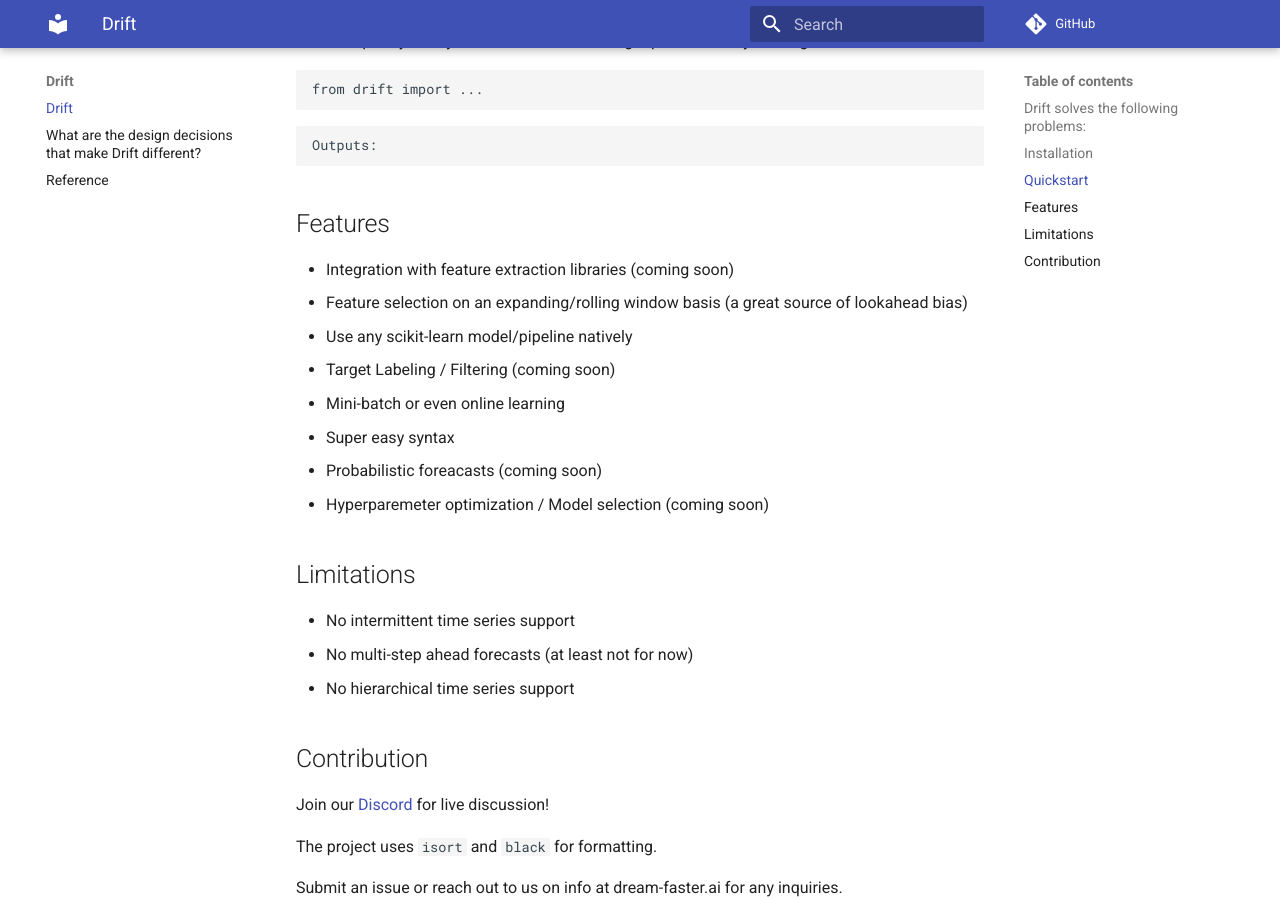
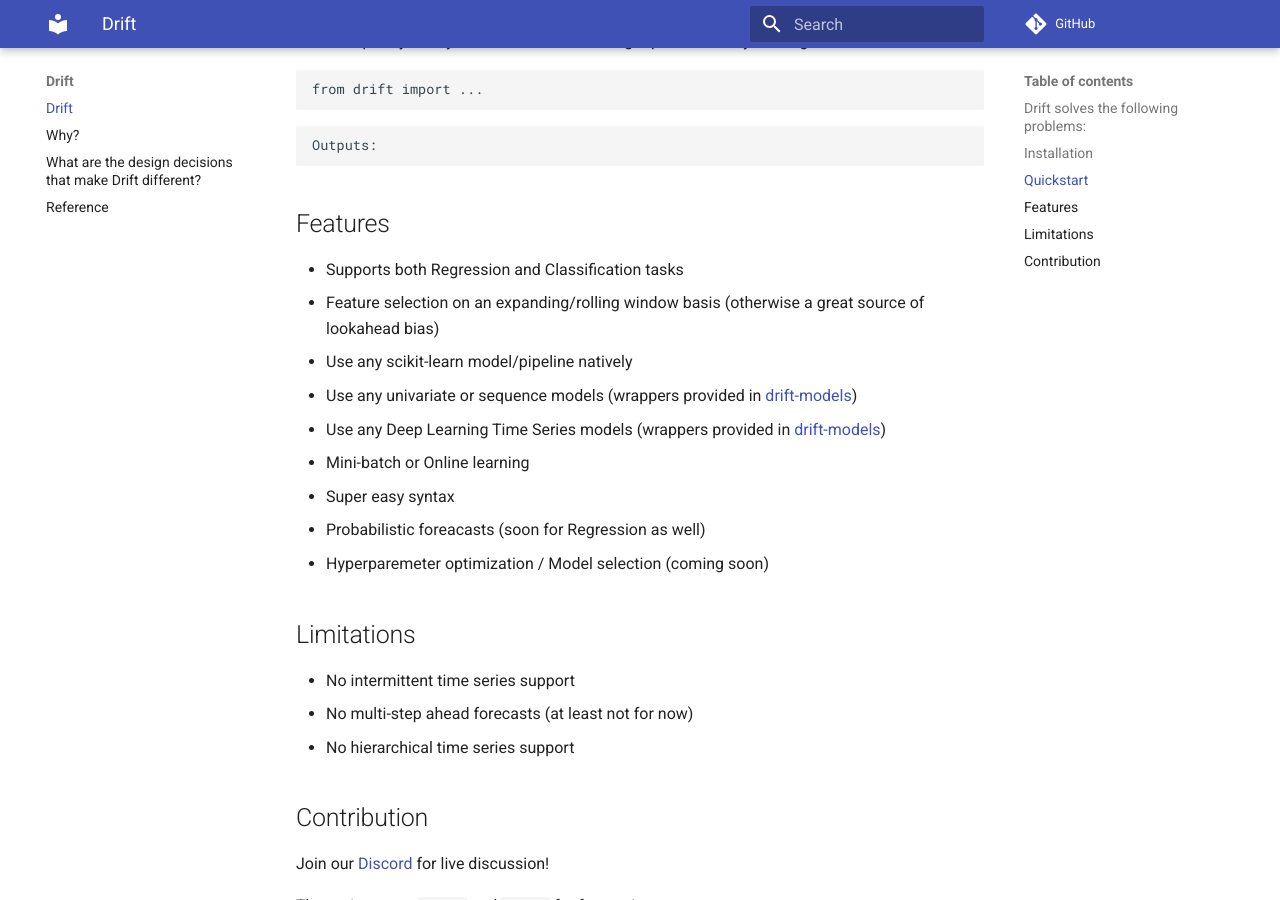
Before and after one commit to dream-faster/fold, an MkDocs documentation site: the page built from docs/index.md, in a window 1280 px wide and 900 px high, scrolled down 2051 px. Built offline with MkDocs 1.6.1 and Material for MkDocs 9.7.7, drawn with Linux system fonts in a browser that asks for light colours; comment, search, counter and statistics services are not loaded.

```diff
--- a/README.md
+++ b/README.md
@@ -114,13 +114,14 @@ Outputs:
 
 ## Features
 
-- Integration with feature extraction libraries (coming soon)
-- Feature selection on an expanding/rolling window basis (a great source of lookahead bias)
+- Supports both Regression and Classification tasks
+- Feature selection on an expanding/rolling window basis (otherwise a great source of lookahead bias)
 - Use any scikit-learn model/pipeline natively
-- Target Labeling / Filtering (coming soon)
-- Mini-batch or even online learning
+- Use any univariate or sequence models (wrappers provided in [drift-models](https://github.com/dream-faster/drift-models))
+- Use any Deep Learning Time Series models (wrappers provided in [drift-models](https://github.com/dream-faster/drift-models))
+- Mini-batch or Online learning
 - Super easy syntax
-- Probabilistic foreacasts (coming soon)
+- Probabilistic foreacasts (soon for Regression as well)
 - Hyperparemeter optimization / Model selection (coming soon)
 
 
--- a/mkdocs.yml
+++ b/mkdocs.yml
@@ -8,6 +8,7 @@ theme:
 
 nav:
     - 'index.md'
+    - 'continuous-validation.md'
     - 'design.md'
     - 'reference.md'
 
```
Also changed, not shown: docs/continuous-validation.md (added, +19 -0 lines), docs/reference.md (+16 -5 lines), docs/terminology.md (added, +5 -0 lines).
